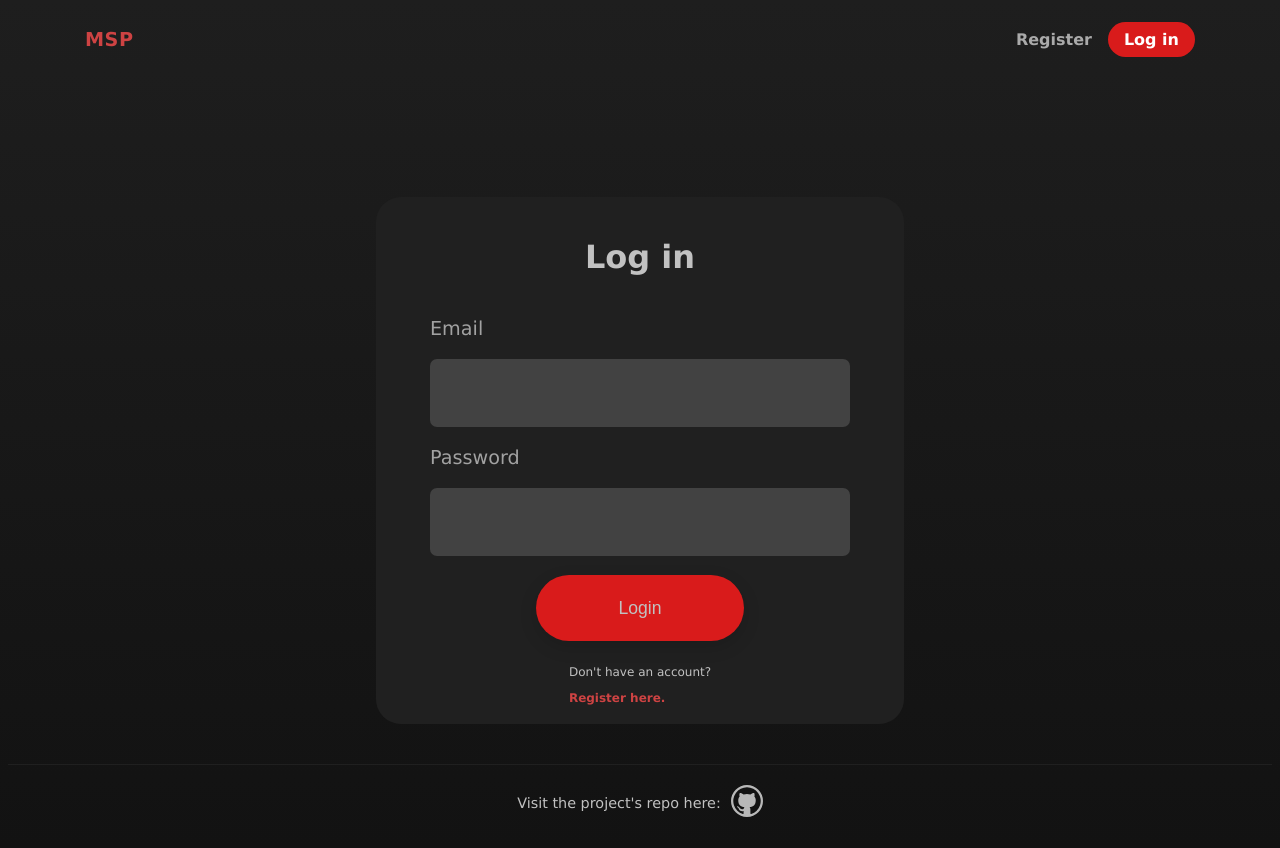
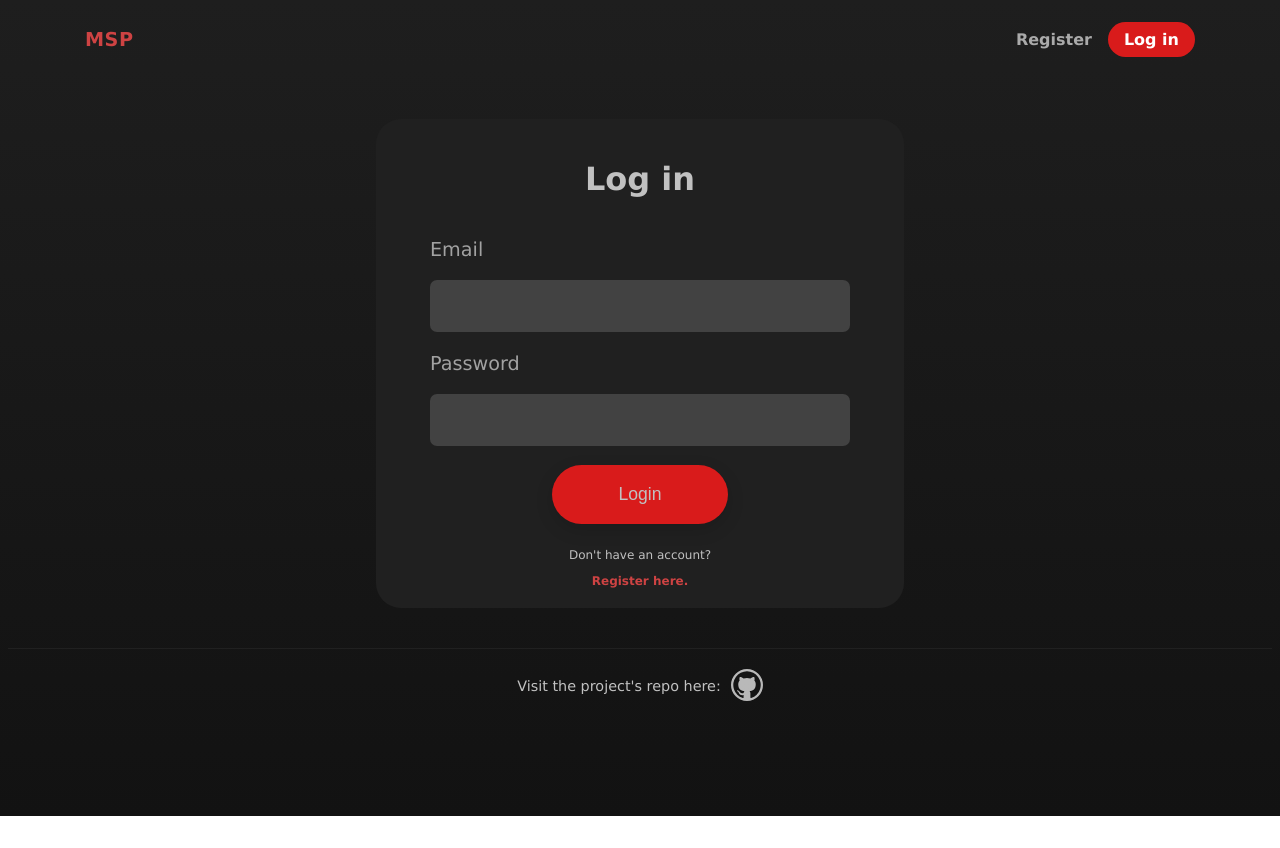
Before and after one commit to WiktorM413/meeting-scheduling-platform, a React (Vite) app in the folder frontend/: page /login in a window 1280 px wide. After the commit the page ends 816 px from the top, so only its background shows below. Built offline with nearby package versions, Linux system fonts and the light colour scheme; no server answers.

Commit message:
Fix css to avoid the need to scroll on register and login window

```diff
--- a/frontend/src/Components/style.scss
+++ b/frontend/src/Components/style.scss
@@ -9,7 +9,7 @@
 		color: rgb(137, 137, 137);
 		border: none;
 		border-radius: 7px;
-		height: 3rem;
+		height: 2rem;
 		width: 25rem;
 		font-size: 1.25rem;
 		padding: 10px;
@@ -49,8 +49,8 @@
 	background-color: $button-color-normal;
 	font-weight: 500;
 	border: none;
-	padding: 1.4rem;
-	width: 13rem;
+	padding: 1.2rem;
+	width: 11rem;
 	border-radius: 40px;
 	font-size: 1.1rem;
 	color: $font-light;
--- a/frontend/src/Home/Login.tsx
+++ b/frontend/src/Home/Login.tsx
@@ -65,7 +65,7 @@ export default function Login()
 
 				<div className="msp-small-text">
 					<p>Don't have an account?</p>
-					<MspAnchor navigator={navigate} to={"/register"} label="Register here."/>
+					<MspAnchor navigator={navigate} to={"/register"} label="Register here." className="msp-login-extra"/>
 				</div>
 			</div>
 		</div>
--- a/frontend/src/Home/Register.tsx
+++ b/frontend/src/Home/Register.tsx
@@ -68,7 +68,7 @@ export default function Register()
 
 				<div className="msp-small-text">
 					<p>Already have an account?</p>
-					<MspAnchor navigator={navigate} to="/login" label="Log in here."/>
+					<MspAnchor navigator={navigate} to="/login" label="Log in here." className="msp-register-extra"/>
 				</div>
 			</div>
 		</div>
--- a/frontend/src/Home/style.scss
+++ b/frontend/src/Home/style.scss
@@ -9,8 +9,8 @@
 	align-items: center;
 	flex-direction: column;
 	width: 33rem;
-	margin: auto;
-	margin-top: 10%;
+	margin: 0 auto;
+	margin-top: 3rem;
 	padding-top: 1.2rem;
 	padding-bottom: 1.2rem;
 	border-radius: 25px;
@@ -36,6 +36,11 @@
 		{
 			margin-top: 1.2rem;
 		}
+	}
+
+	.msp-login-extra, .msp-register-extra
+	{
+		text-align: center;
 	}
 }
 
```
